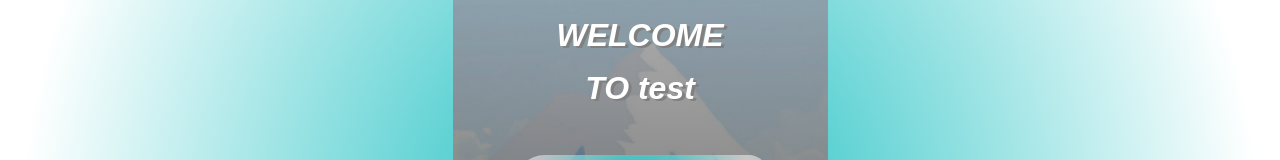
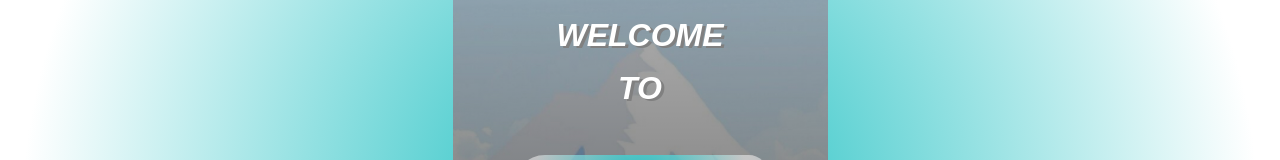
Before and after one commit to RobertTk1/weather-app, a React (Create React App) app: page / in a window 1280 px wide. Shown: the part 176-336 px from the top of the page. Built offline with nearby package versions, Linux system fonts and the light colour scheme.

Commit message:
running travis ci test

```diff
--- a/src/components/WeatherDisplay.jsx
+++ b/src/components/WeatherDisplay.jsx
@@ -55,7 +55,7 @@ function WeatherDisplay({ weather, search }) {
       ) : (
         <div className="welcome">
           <h2 className="msg">WELCOME</h2>
-          <h3 className="msg">TO test</h3>
+          <h3 className="msg">TO</h3>
           <h1>Weather.io</h1>
           <div className="creator">
             <h3>Made By</h3>
```
